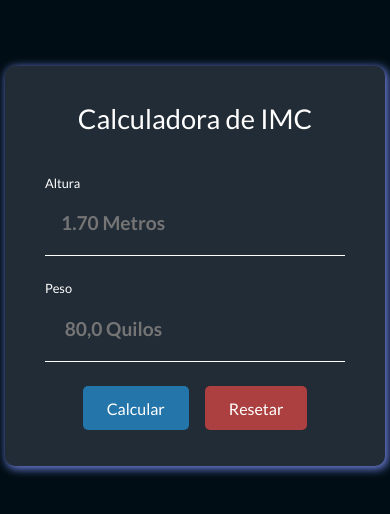
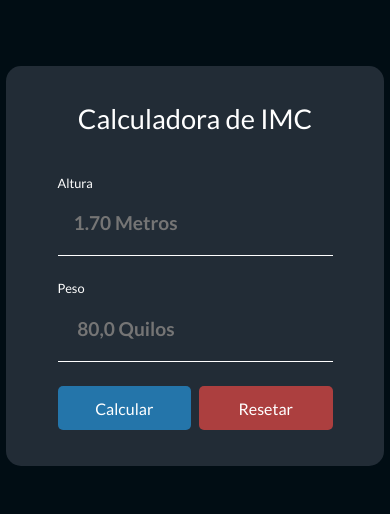
Before and after one commit to tiago-costa-s/calculator_imc_simple, a plain HTML site: page index.html in a window 390 px wide. Shown: the part 156-670 px from the top of the page. Drawn offline with Linux system fonts and the light colour scheme.

Commit message:
Ajuste de estilo

```diff
--- a/css/style.css
+++ b/css/style.css
@@ -3,6 +3,7 @@
     --secundary-text-color: #222c36;
     --background-color1: #010d14;
     --background-color2: #2475aa;
+    --background-color3: #ac3f3f;
 }
 
 * {
@@ -28,14 +29,15 @@ body {
     flex-direction: column;
     align-items: center;
     justify-content: center;
-    width: 380px;
+    width: 100%;
+    max-width: 380px;
     height: auto;
     min-height: 400px;
-    border-radius: 10px;
+    border-radius: 15px;
+    padding: 1rem 0;
     background-color: var(--secundary-text-color);
-
+    box-shadow: 2px 2px 10px 1px rgba(127, 146, 252, 0.877);
     /* border: 2px solid red; */
-    box-shadow: 2px 2px 10px 1px rgba(127, 146, 252, 0.877);
 }
 
 h1 {
@@ -48,7 +50,6 @@ h1 {
 }
 
 #calculator-commander {
-
     width: 300px;
     padding: 1.2rem 0;
     /* border: 1px solid rgb(25, 0, 255); */
@@ -80,17 +81,17 @@ h1 {
 #buttons-box {
     display: flex;
     align-items: center;
-    justify-content: center;
-    gap: 1rem;
+    justify-content: space-between;
+    gap: .5rem;
+    /* border: 1px solid red; */
 }
 
 #buttons-box input {
+    width: 100%;
     font-size: 1rem;
     border: 0;
     border-radius: 5px;
     padding: .8rem 1.5rem;
-
-
 }
 
 #buttons-box #btn-calculator {
@@ -98,7 +99,7 @@ h1 {
 }
 
 #buttons-box #btn-reset {
-    background-color: rgb(172, 63, 63);
+    background-color: var(--background-color3);
 }
 
 /* Resultado */
@@ -116,7 +117,6 @@ h1 {
 
 #span-h3 {
     font-size: 1.4rem;
-    /* color: var(--background-color2); */
 }
 
 #result-imc {
@@ -127,11 +127,18 @@ h1 {
     color: red;
 }
 
-@media (max-width: 820px) {
+@media (max-width: 480px) {
+    #calculator-body {
+        width: calc(100% - 12px);
+        box-shadow: none;
+        /* border: 2px solid red; */
+    }
 
-    #calculator-body {
-        max-width: 380px;
-        padding: 1rem;
+    #calculator-commander {
+        width: 275px;
+        padding: 1.2rem 0;
+        /* border: 1px solid rgb(25, 0, 255); */
+        /* border: 2px solid red; */
     }
 
 }
--- a/js/app.js
+++ b/js/app.js
@@ -1,3 +1,4 @@
+// Seleção de elementos
 const dataHeight = document.querySelector("#calculator-height");
 const dataWeight = document.querySelector("#calculator-weight");
 
@@ -7,8 +8,6 @@ const btnReset = document.querySelector("#btn-reset");
 const calculatorBody = document.querySelector("#calculator-body");
 
 // Funções
-
-
 function pressEnter(e) {
     if (e.key === "Enter") {
         console.log("Teste", e);
@@ -21,7 +20,6 @@ function resetInputs() {
     dataWeight.value = "";
     calculatorResult.innerHTML = ``;
 }
-
 
 function calcImc(dataHeight, dataWeight) {
     const imc = (dataWeight / (dataHeight * dataHeight)).toFixed(1);
@@ -36,7 +34,7 @@ function calculateImc() {
 
     if (!heightData || !weightData) return;
 
-    createResult();
+    createTemplateResult();
 
     let imcInfo = calcImc(heightData, weightData);
     spanResultImc.textContent = `${imcInfo}`;
@@ -73,7 +71,7 @@ let spanH3;
 let spanResultImc;
 let calculatorResult = document.createElement("div");
 
-function createResult() {
+function createTemplateResult() {
 
     calculatorResult.id = "calculator-result";
 
```
